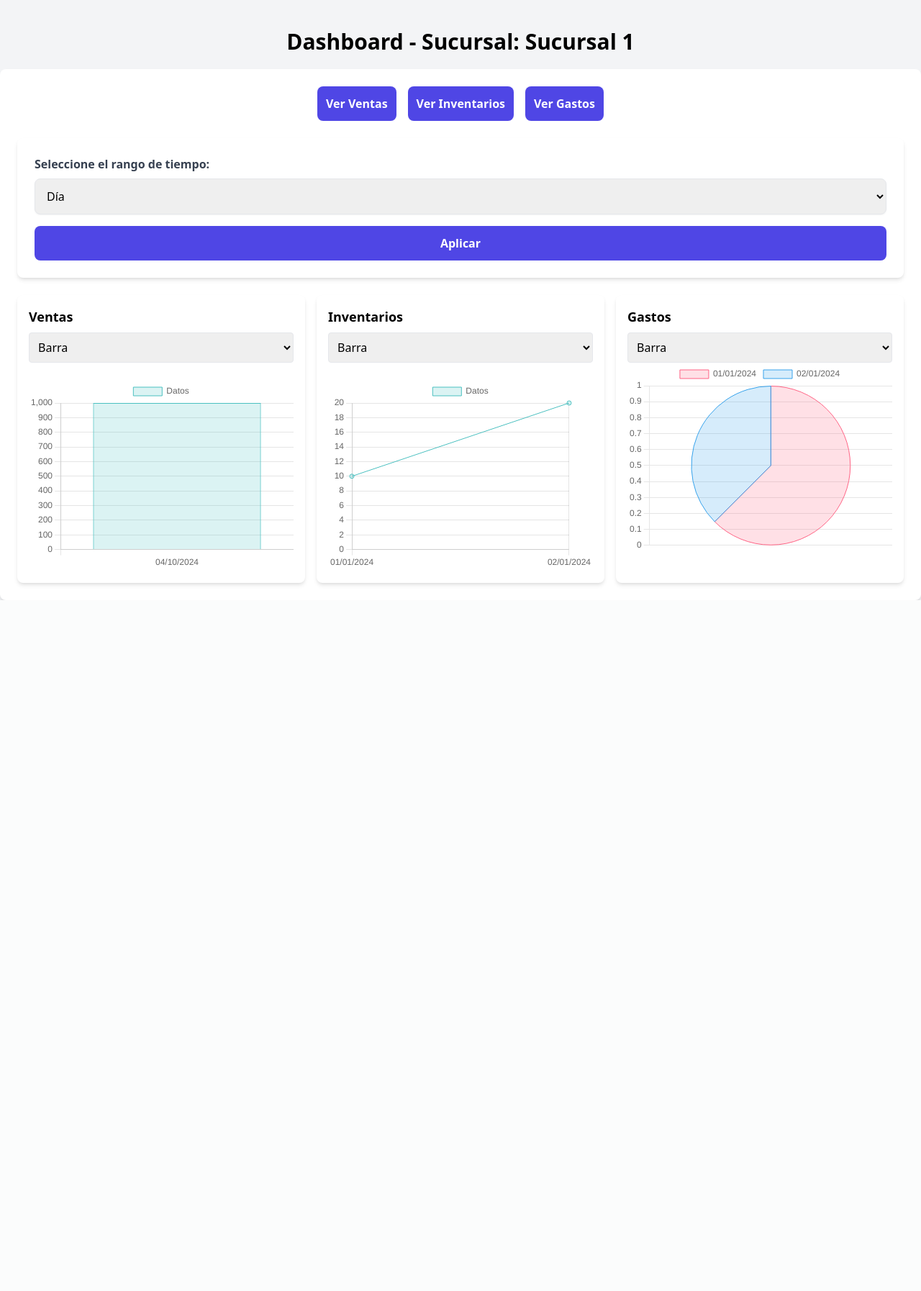
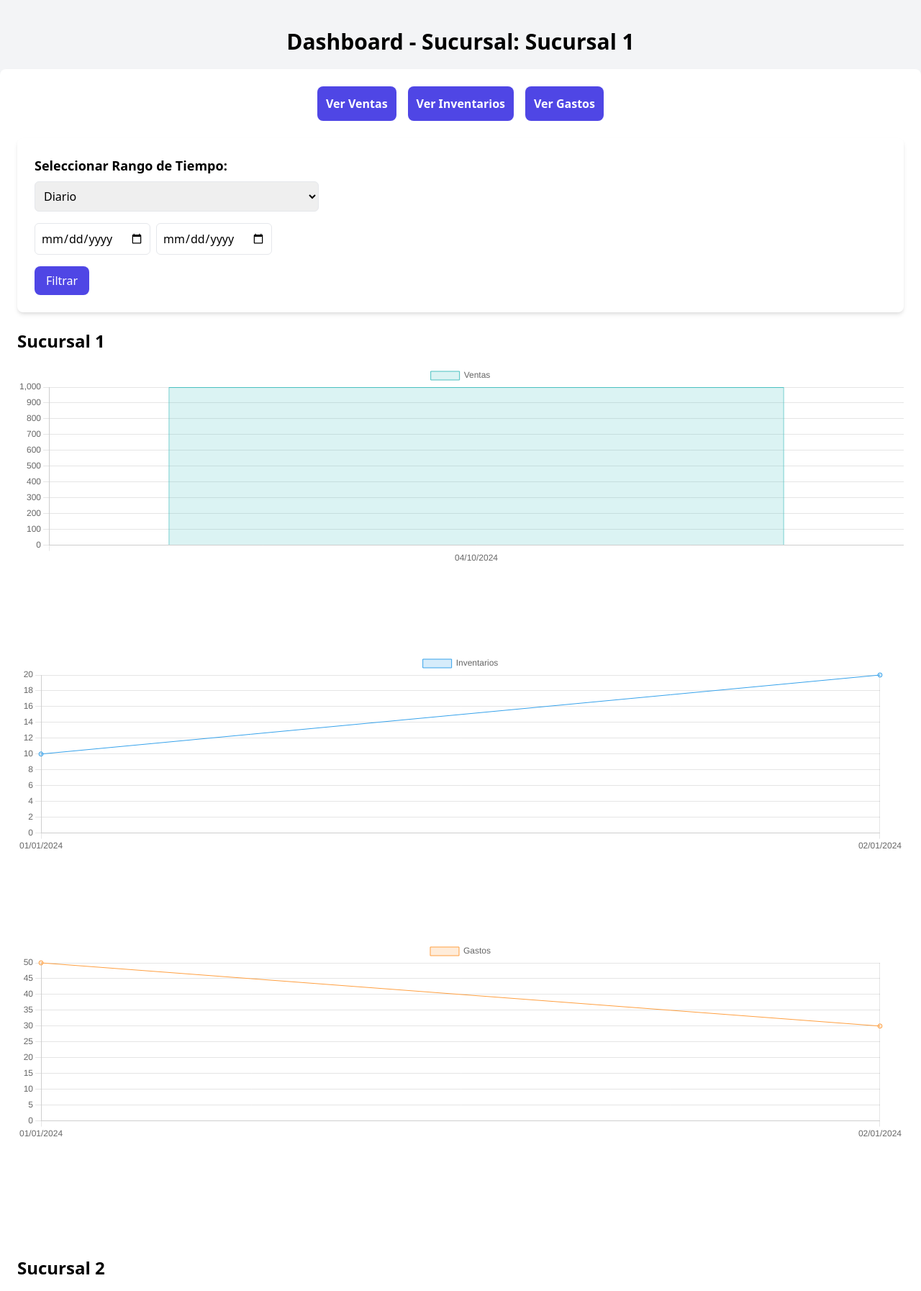
Before and after one commit to FxxMorgan/Beach, a PHP site: page /dashboard.php in a window 1280 px wide. Shown: the top 1794 px of the page at 72% size. Before the commit the page ends 834 px from the top, so only its background shows below. Run offline with PHP 8.4, Linux system fonts and the light colour scheme; a user stored in the database is signed in; data comes from the database, SQL or seed files in the repository.

```diff
--- a/dashboard.php
+++ b/dashboard.php
@@ -36,6 +36,35 @@ if ($rol == 'TI' && isset($_POST['sucursal_id']) && is_numeric($_POST['sucursal_
 } else if ($rol == 'jefe' || $rol == 'encargado') {
     // jefe y encargado solo pueden acceder a su sucursal asignada
     $sucursal_id = $_SESSION['sucursal_id'];
+}
+
+// Obtener datos de todas las sucursales para TI
+function get_all_data($conn, $date_format, $date_condition, $start_date, $end_date) {
+    $data = [];
+    $sucursales_query = $conn->prepare("SELECT id, nombre FROM sucursales");
+    $sucursales_query->execute();
+    $sucursales = $sucursales_query->get_result();
+
+    while ($sucursal = $sucursales->fetch_assoc()) {
+        $sucursal_id = $sucursal['id'];
+        $sucursal_nombre = $sucursal['nombre'];
+
+        $ventas_result = get_data($conn, 'ventas', $sucursal_id, $date_format, $date_condition, 'monto', $start_date, $end_date);
+        $inventarios_result = get_data($conn, 'inventarios', $sucursal_id, $date_format, $date_condition, 'cantidad', $start_date, $end_date);
+        $gastos_result = get_data($conn, 'gastos', $sucursal_id, $date_format, $date_condition, 'monto', $start_date, $end_date);
+
+        list($ventas_labels, $ventas_data) = process_data($ventas_result);
+        list($inventarios_labels, $inventarios_data) = process_data($inventarios_result);
+        list($gastos_labels, $gastos_data) = process_data($gastos_result);
+
+        $data[] = [
+            'sucursal' => $sucursal_nombre,
+            'ventas' => ['labels' => $ventas_labels, 'data' => $ventas_data],
+            'inventarios' => ['labels' => $inventarios_labels, 'data' => $inventarios_data],
+            'gastos' => ['labels' => $gastos_labels, 'data' => $gastos_data],
+        ];
+    }
+    return $data;
 }
 
 // Obtener el nombre de la sucursal seleccionada
@@ -84,11 +113,6 @@ function get_data($conn, $table, $sucursal_id, $date_format, $date_condition, $c
     return $query->get_result();
 }
 
-// Obtener datos de ventas, inventarios y gastos
-$ventas_result = get_data($conn, 'ventas', $sucursal_id, $date_format, $date_condition, 'monto', $start_date, $end_date);
-$inventarios_result = get_data($conn, 'inventarios', $sucursal_id, $date_format, $date_condition, 'cantidad', $start_date, $end_date); // 'cantidad' en vez de 'monto'
-$gastos_result = get_data($conn, 'gastos', $sucursal_id, $date_format, $date_condition, 'monto', $start_date, $end_date);
-
 // Procesar datos para Chart.js
 function process_data($result) {
     $data = [];
@@ -100,12 +124,7 @@ function process_data($result) {
     return [$labels, $data];
 }
 
-list($ventas_labels, $ventas_data) = process_data($ventas_result);
-list($inventarios_labels, $inventarios_data) = process_data($inventarios_result);
-list($gastos_labels, $gastos_data) = process_data($gastos_result);
-
-// Cerrar conexión
-$conn->close();
+// Cerrar conexión después de que se haya terminado de usar
 ?>
 
 <!DOCTYPE html>
@@ -119,9 +138,9 @@ $conn->close();
     <style>
         .chart-container {
             position: relative;
-            height: 400px; /* Increased height */
-            width: 100%; /* Increased width to full */
-            padding-bottom: 120px; /* Added padding for labels */
+            height: 400px;
+            width: 100%;
+            padding-bottom: 120px;
         }
     </style>
 </head>
@@ -141,117 +160,45 @@ $conn->close();
                 <?php endif; ?>
             </nav>
 
-            <!-- Formulario de selección de sucursal solo para TI -->
-            <?php if ($rol == 'TI'): ?>
-            <form method="POST" class="mb-6 bg-white p-6 rounded-lg shadow-md">
-                <label for="sucursal_id" class="block text-gray-700 font-bold mb-2">Seleccione la sucursal:</label>
-                <select name="sucursal_id" id="sucursal_id" class="w-full p-3 border rounded-lg shadow-sm focus:outline-none focus:ring-2 focus:ring-indigo-500 mb-4">
-                    <?php while ($row = $sucursales->fetch_assoc()): ?>
-                        <option value="<?php echo $row['id']; ?>" <?php echo $row['id'] == $sucursal_id ? 'selected' : ''; ?>><?php echo $row['nombre']; ?></option>
-                    <?php endwhile; ?>
-                </select>
-                <button type="submit" class="w-full bg-indigo-600 text-white p-3 rounded-lg font-bold hover:bg-indigo-700 transition duration-300">Aplicar</button>
-            </form>
-            <?php endif; ?>
-
             <!-- Formulario de selección de rango de tiempo -->
             <form method="POST" class="mb-6 bg-white p-6 rounded-lg shadow-md">
-                <label for="time_range" class="block text-gray-700 font-bold mb-2">Seleccione el rango de tiempo:</label>
-                <select name="time_range" id="time_range" class="w-full p-3 border rounded-lg shadow-sm focus:outline-none focus:ring-2 focus:ring-indigo-500 mb-4">
-                    <option value="day">Día</option>
-                    <option value="month">Mes</option>
-                    <option value="year">Año</option>
-                    <option value="custom">Periodo personalizado</option>
+                <label for="time_range" class="block text-lg font-semibold mb-2">Seleccionar Rango de Tiempo:</label>
+                <select name="time_range" id="time_range" class="border p-2 rounded-md w-1/3 mb-4">
+                    <option value="day" <?php echo $time_range == 'day' ? 'selected' : ''; ?>>Diario</option>
+                    <option value="month" <?php echo $time_range == 'month' ? 'selected' : ''; ?>>Mensual</option>
+                    <option value="year" <?php echo $time_range == 'year' ? 'selected' : ''; ?>>Anual</option>
+                    <option value="custom" <?php echo $time_range == 'custom' ? 'selected' : ''; ?>>Personalizado</option>
                 </select>
-
-                <div id="custom_dates" class="hidden mb-4">
-                    <label for="start_date" class="block text-gray-700 font-bold mb-2">Fecha de inicio:</label>
-                    <input type="date" name="start_date" id="start_date" class="w-full p-3 border rounded-lg shadow-sm focus:outline-none focus:ring-2 focus:ring-indigo-500 mb-2">
-
-                    <label for="end_date" class="block text-gray-700 font-bold mb-2">Fecha de fin:</label>
-                    <input type="date" name="end_date" id="end_date" class="w-full p-3 border rounded-lg shadow-sm focus:outline-none focus:ring-2 focus:ring-indigo-500 mb-4">
+                <div class="flex mb-4">
+                    <input type="date" name="start_date" value="<?php echo $start_date; ?>" class="border p-2 rounded-md mr-2">
+                    <input type="date" name="end_date" value="<?php echo $end_date; ?>" class="border p-2 rounded-md">
                 </div>
-
-                <button type="submit" class="w-full bg-indigo-600 text-white p-3 rounded-lg font-bold hover:bg-indigo-700 transition duration-300">Aplicar</button>
-
-                <p id="loadingMessage" class="text-gray-500 mt-4 hidden">Actualizando gráficos, por favor espere...</p>
+                <button type="submit" class="bg-indigo-600 text-white px-4 py-2 rounded-lg hover:bg-indigo-700">Filtrar</button>
             </form>
 
+            <!-- Gráficos -->
+            <?php
+            $data = get_all_data($conn, $date_format, $date_condition, $start_date, $end_date);
+            foreach ($data as $item) {
+                ?>
+                <div class="mb-10">
+                    <h2 class="text-2xl font-semibold mb-4"><?php echo $item['sucursal']; ?></h2>
+
+                    <!-- Ventas -->
+                    <div class="chart-container">
+                        <canvas id="ventas-<?php echo $item['sucursal']; ?>"></canvas>
+                    </div>
                     <script>
-                document.getElementById('time_range').addEventListener('change', function () {
-                    var customDates = document.getElementById('custom_dates');
-                    if (this.value === 'custom') {
-                        customDates.classList.remove('hidden');
-                    } else {
-                        customDates.classList.add('hidden');
-                    }
-                });
-
-                // Mostrar mensaje de carga al enviar el formulario
-                document.querySelector('form').addEventListener('submit', function () {
-                    document.getElementById('loadingMessage').classList.remove('hidden');
-                });
-            </script>
-
-            <!-- Sección de gráficos -->
-            <div class="charts grid grid-cols-1 md:grid-cols-2 lg:grid-cols-3 gap-4">
-                <div class="chart-container bg-white p-4 rounded-lg shadow-md">
-                    <p class="font-bold text-lg mb-2">Ventas</p>
-                    <select name="ventasChartType" id="ventasChartType" class="mb-6 w-full p-2 border rounded">
-                        <option value="bar">Barra</option>
-                        <option value="line">Linea</option>
-                        <option value="pie">Pie</option>
-                    </select>
-                    <canvas id="ventasChart"></canvas>
-                </div>
-                <div class="chart-container bg-white p-4 rounded-lg shadow-md">
-                    <p class="font-bold text-lg mb-2">Inventarios</p>
-                    <select name="inventariosChartType" id="inventariosChartType" class="mb-6 w-full p-2 border rounded">
-                        <option value="bar">Barra</option>
-                        <option value="line">Linea</option>
-                        <option value="pie">Pie</option>
-                    </select>
-                    <canvas id="inventariosChart"></canvas>
-                </div>
-                <div class="chart-container bg-white p-4 rounded-lg shadow-md">
-                    <p class="font-bold text-lg mb-2">Gastos</p>
-                    <select name="gastosChartType" id="gastosChartType" class="mb- w-full p-2 border rounded">
-                        <option value="bar">Barra</option>
-                        <option value="line">Linea</option>
-                        <option value="pie">Pie</option>
-                    </select>
-                    <canvas id="gastosChart"></canvas>
-                </div>
-            </div>
-
-            <!-- Script de Chart.js -->
-            <script>
-                function createChart(ctx, type, labels, data) {
-                    return new Chart(ctx, {
-                        type: type,
+                        const ctxVentas = document.getElementById('ventas-<?php echo $item['sucursal']; ?>').getContext('2d');
+                        new Chart(ctxVentas, {
+                            type: 'bar',
                             data: {
-                            labels: labels,
+                                labels: <?php echo json_encode($item['ventas']['labels']); ?>,
                                 datasets: [{
-                                label: 'Datos',
-                                data: data,
-                                backgroundColor: type === 'pie' ?
-                                    [
-                                        'rgba(255, 99, 132, 0.2)',
-                                        'rgba(54, 162, 235, 0.2)',
-                                        'rgba(255, 206, 86, 0.2)',
-                                        'rgba(75, 192, 192, 0.2)',
-                                        'rgba(153, 102, 255, 0.2)',
-                                        'rgba(255, 159, 64, 0.2)'
-                                    ] : 'rgba(75, 192, 192, 0.2)',
-                                borderColor: type === 'pie' ?
-                                    [
-                                        'rgba(255, 99, 132, 1)',
-                                        'rgba(54, 162, 235, 1)',
-                                        'rgba(255, 206, 86, 1)',
-                                        'rgba(75, 192, 192, 1)',
-                                        'rgba(153, 102, 255, 1)',
-                                        'rgba(255, 159, 64, 1)'
-                                    ] : 'rgba(75, 192, 192, 1)',
+                                    label: 'Ventas',
+                                    data: <?php echo json_encode($item['ventas']['data']); ?>,
+                                    backgroundColor: 'rgba(75, 192, 192, 0.2)',
+                                    borderColor: 'rgba(75, 192, 192, 1)',
                                     borderWidth: 1
                                 }]
                             },
@@ -265,44 +212,75 @@ $conn->close();
                                 }
                             }
                         });
+                    </script>
+
+                    <!-- Inventarios -->
+                    <div class="chart-container">
+                        <canvas id="inventarios-<?php echo $item['sucursal']; ?>"></canvas>
+                    </div>
+                    <script>
+                        const ctxInventarios = document.getElementById('inventarios-<?php echo $item['sucursal']; ?>').getContext('2d');
+                        new Chart(ctxInventarios, {
+                            type: 'line',
+                            data: {
+                                labels: <?php echo json_encode($item['inventarios']['labels']); ?>,
+                                datasets: [{
+                                    label: 'Inventarios',
+                                    data: <?php echo json_encode($item['inventarios']['data']); ?>,
+                                    backgroundColor: 'rgba(54, 162, 235, 0.2)',
+                                    borderColor: 'rgba(54, 162, 235, 1)',
+                                    borderWidth: 1
+                                }]
+                            },
+                            options: {
+                                responsive: true,
+                                maintainAspectRatio: false,
+                                scales: {
+                                    y: {
+                                        beginAtZero: true
                                     }
-
-                // Inicialización de gráficos
-                var ctxVentas = document.getElementById('ventasChart').getContext('2d');
-                var ventasChart = createChart(ctxVentas, 'bar', <?php echo json_encode($ventas_labels); ?>, <?php echo json_encode($ventas_data); ?>);
-
-                var ctxInventarios = document.getElementById('inventariosChart').getContext('2d');
-                var inventariosChart = createChart(ctxInventarios, 'line', <?php echo json_encode($inventarios_labels); ?>, <?php echo json_encode($inventarios_data); ?>);
-
-                var ctxGastos = document.getElementById('gastosChart').getContext('2d');
-                var gastosChart = createChart(ctxGastos, 'pie', <?php echo json_encode($gastos_labels); ?>, <?php echo json_encode($gastos_data); ?>);
-
-                // Almacenar datos y etiquetas globalmente
-                window.ventasChartLabels = <?php echo json_encode($ventas_labels); ?>;
-                window.ventasChartData = <?php echo json_encode($ventas_data); ?>;
-                window.inventariosChartLabels = <?php echo json_encode($inventarios_labels); ?>;
-                window.inventariosChartData = <?php echo json_encode($inventarios_data); ?>;
-                window.gastosChartLabels = <?php echo json_encode($gastos_labels); ?>;
-                window.gastosChartData = <?php echo json_encode($gastos_data); ?>;
-
-                // Actualizar tipo de gráfico al seleccionar
-                document.querySelectorAll('select[id$="ChartType"]').forEach(select => {
-                    select.addEventListener('change', function() {
-                        var chartType = this.value;
-                        var chartId = this.name.replace('ChartType', 'Chart');
-                        var ctx = document.getElementById(chartId).getContext('2d');
-
-                        // Destruir el gráfico anterior
-                        if (window[chartId]) {
-                            window[chartId].destroy();
                                 }
-
-                        // Crear nuevo gráfico con el tipo seleccionado
-                        window[chartId] = createChart(ctx, chartType, window[chartId + 'Labels'], window[chartId + 'Data']);
-                    });
+                            }
                         });
                     </script>
+
+                    <!-- Gastos -->
+                    <div class="chart-container">
+                        <canvas id="gastos-<?php echo $item['sucursal']; ?>"></canvas>
+                    </div>
+                    <script>
+                        const ctxGastos = document.getElementById('gastos-<?php echo $item['sucursal']; ?>').getContext('2d');
+                        new Chart(ctxGastos, {
+                            type: 'line',
+                            data: {
+                                labels: <?php echo json_encode($item['gastos']['labels']); ?>,
+                                datasets: [{
+                                    label: 'Gastos',
+                                    data: <?php echo json_encode($item['gastos']['data']); ?>,
+                                    backgroundColor: 'rgba(255, 159, 64, 0.2)',
+                                    borderColor: 'rgba(255, 159, 64, 1)',
+                                    borderWidth: 1
+                                }]
+                            },
+                            options: {
+                                responsive: true,
+                                maintainAspectRatio: false,
+                                scales: {
+                                    y: {
+                                        beginAtZero: true
+                                    }
+                                }
+                            }
+                        });
+                    </script>
+                </div>
+            <?php } ?>
         </div>
     </div>
 </body>
 </html>
+
+<?php
+// Cerrar la conexión al final del script
+$conn->close();
+?>
```
Lines whose indentation alone changed are shown as unchanged.
